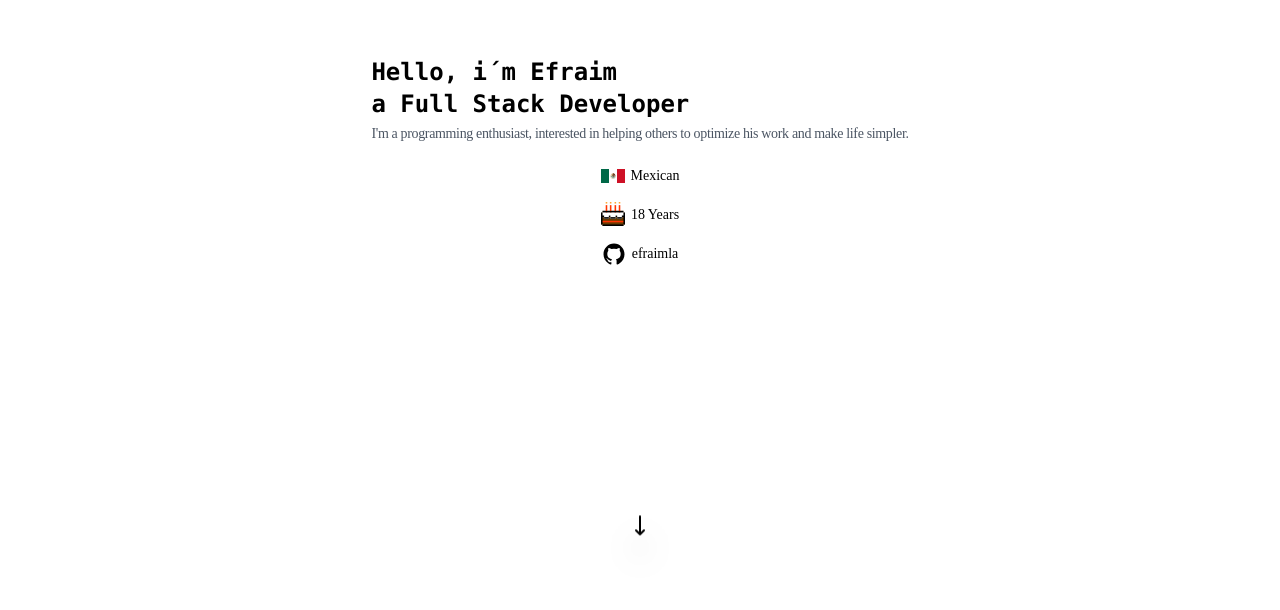
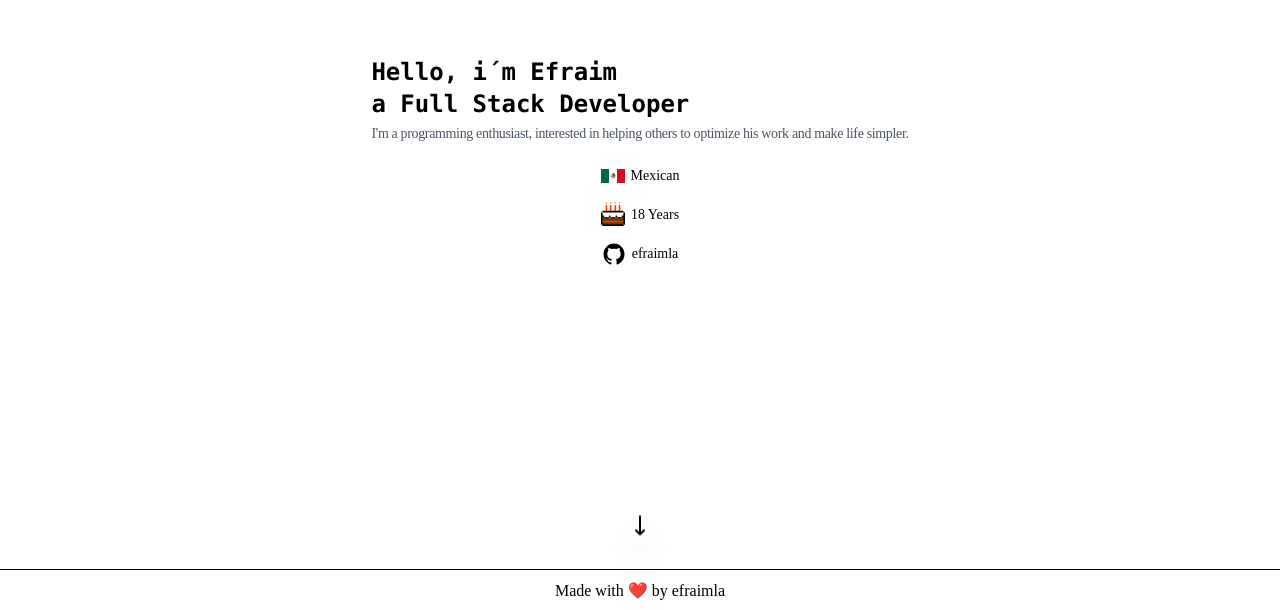
Before and after one commit to EfraimLA/efraimla.github.io, an Angular app: page / in a window 1280 px wide. Shown: the part 247-857 px from the top of the page. Before the commit the page ends 800 px from the top, so only its background shows below. Built offline with nearby package versions, Linux system fonts and the light colour scheme.

Commit message:
created footer and updated tests

```diff
--- a/package.json
+++ b/package.json
@@ -3,7 +3,7 @@
   "version": "0.0.0",
   "scripts": {
     "ng": "ng",
-    "start": "ng serve",
+    "start": "ng serve --host 0.0.0.0",
     "build": "NODE_ENV=production ng build",
     "watch": "ng build --watch --configuration development",
     "test": "ng test"
--- a/src/app/app.component.html
+++ b/src/app/app.component.html
@@ -1 +1,2 @@
 <router-outlet></router-outlet>
+<app-footer></app-footer>
--- a/src/app/components/footer/footer.component.html
+++ b/src/app/components/footer/footer.component.html
@@ -1 +1,3 @@
-<p>footer works!</p>
+<footer>
+  Made with ❤️ by efraimla
+</footer>
--- a/src/app/components/footer/footer.component.scss
+++ b/src/app/components/footer/footer.component.scss
@@ -0,0 +1,10 @@
+footer {
+  @apply flex items-center justify-center;
+  @apply mt-4;
+  min-height: 6vh;
+  border-top: 1px solid;
+
+  @media (min-width: 640px) {
+    min-height: 5vh;
+  }
+}
--- a/src/styles.scss
+++ b/src/styles.scss
@@ -3,6 +3,8 @@
 @tailwind components;
 @tailwind utilities;
 
-body{
-  margin: 0;
+html, body {
+  margin: 0 !important;
+  padding: 0 !important;
+  overflow-x: hidden !important;
 }
```
Also changed, not shown: 1 other file (tests, documents, lock files or other folders).
